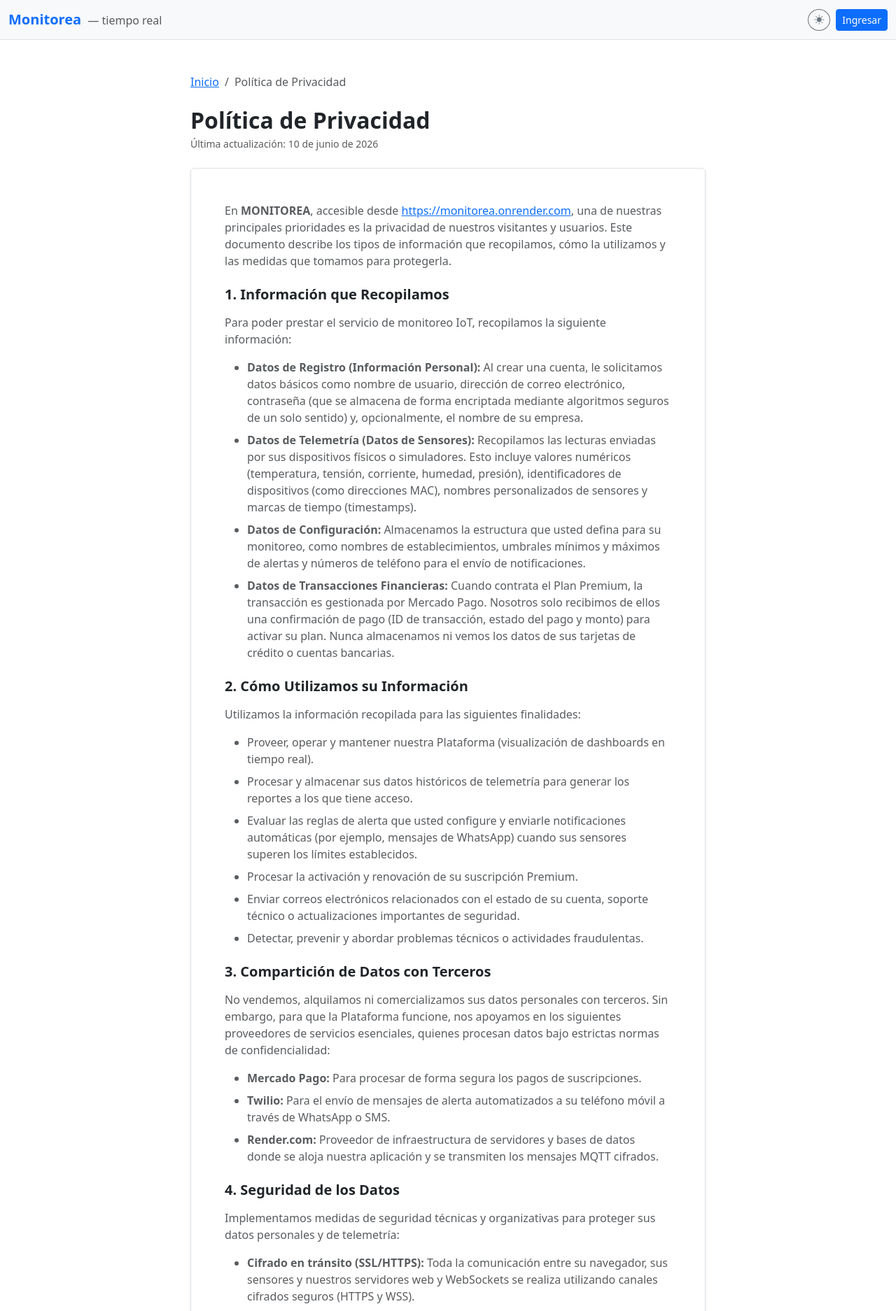
After one commit to Marianoigna/Monitorea, a Django app: page /privacidad/ in a window 1280 px wide. The commit adds this page. Shown: the top 1874 px of the page at 70% size. Run offline with Django 5.2, Linux system fonts and the light colour scheme.

Commit message:
Probando integración de Mercado Pago

```diff
--- /dev/null
+++ b/CORE/ACCOUNTS/templates/ACCOUNTS/privacidad.html
@@ -0,0 +1,102 @@
+{% extends 'base.html' %}
+
+{% block title %}Monitorea — Política de Privacidad{% endblock %}
+
+{% block content %}
+<div class="container py-5">
+  <div class="row justify-content-center">
+    <div class="col-12 col-lg-8">
+
+      <nav aria-label="breadcrumb" class="mb-4">
+        <ol class="breadcrumb">
+          <li class="breadcrumb-item"><a href="/">Inicio</a></li>
+          <li class="breadcrumb-item active" aria-current="page">Política de Privacidad</li>
+        </ol>
+      </nav>
+
+      <h1 class="h2 fw-bold mb-1">Política de Privacidad</h1>
+      <p class="text-body-secondary small mb-4">Última actualización: 10 de junio de 2026</p>
+
+      <div class="card border shadow-sm">
+        <div class="card-body p-4 p-lg-5">
+
+          <p class="text-body-secondary">
+            En <strong>MONITOREA</strong>, accesible desde <a href="https://monitorea.onrender.com" target="_blank" rel="noopener noreferrer">https://monitorea.onrender.com</a>, una de nuestras principales prioridades es la privacidad de nuestros visitantes y usuarios. Este documento describe los tipos de información que recopilamos, cómo la utilizamos y las medidas que tomamos para protegerla.
+          </p>
+
+          <h2 class="h5 fw-semibold mt-4 mb-3">1. Información que Recopilamos</h2>
+          <p class="text-body-secondary">Para poder prestar el servicio de monitoreo IoT, recopilamos la siguiente información:</p>
+          <ul class="text-body-secondary">
+            <li class="mb-2"><strong>Datos de Registro (Información Personal):</strong> Al crear una cuenta, le solicitamos datos básicos como nombre de usuario, dirección de correo electrónico, contraseña (que se almacena de forma encriptada mediante algoritmos seguros de un solo sentido) y, opcionalmente, el nombre de su empresa.</li>
+            <li class="mb-2"><strong>Datos de Telemetría (Datos de Sensores):</strong> Recopilamos las lecturas enviadas por sus dispositivos físicos o simuladores. Esto incluye valores numéricos (temperatura, tensión, corriente, humedad, presión), identificadores de dispositivos (como direcciones MAC), nombres personalizados de sensores y marcas de tiempo (timestamps).</li>
+            <li class="mb-2"><strong>Datos de Configuración:</strong> Almacenamos la estructura que usted defina para su monitoreo, como nombres de establecimientos, umbrales mínimos y máximos de alertas y números de teléfono para el envío de notificaciones.</li>
+            <li><strong>Datos de Transacciones Financieras:</strong> Cuando contrata el Plan Premium, la transacción es gestionada por Mercado Pago. Nosotros solo recibimos de ellos una confirmación de pago (ID de transacción, estado del pago y monto) para activar su plan. Nunca almacenamos ni vemos los datos de sus tarjetas de crédito o cuentas bancarias.</li>
+          </ul>
+
+          <h2 class="h5 fw-semibold mt-4 mb-3">2. Cómo Utilizamos su Información</h2>
+          <p class="text-body-secondary">Utilizamos la información recopilada para las siguientes finalidades:</p>
+          <ul class="text-body-secondary">
+            <li class="mb-2">Proveer, operar y mantener nuestra Plataforma (visualización de dashboards en tiempo real).</li>
+            <li class="mb-2">Procesar y almacenar sus datos históricos de telemetría para generar los reportes a los que tiene acceso.</li>
+            <li class="mb-2">Evaluar las reglas de alerta que usted configure y enviarle notificaciones automáticas (por ejemplo, mensajes de WhatsApp) cuando sus sensores superen los límites establecidos.</li>
+            <li class="mb-2">Procesar la activación y renovación de su suscripción Premium.</li>
+            <li class="mb-2">Enviar correos electrónicos relacionados con el estado de su cuenta, soporte técnico o actualizaciones importantes de seguridad.</li>
+            <li>Detectar, prevenir y abordar problemas técnicos o actividades fraudulentas.</li>
+          </ul>
+
+          <h2 class="h5 fw-semibold mt-4 mb-3">3. Compartición de Datos con Terceros</h2>
+          <p class="text-body-secondary">No vendemos, alquilamos ni comercializamos sus datos personales con terceros. Sin embargo, para que la Plataforma funcione, nos apoyamos en los siguientes proveedores de servicios esenciales, quienes procesan datos bajo estrictas normas de confidencialidad:</p>
+          <ul class="text-body-secondary">
+            <li class="mb-2"><strong>Mercado Pago:</strong> Para procesar de forma segura los pagos de suscripciones.</li>
+            <li class="mb-2"><strong>Twilio:</strong> Para el envío de mensajes de alerta automatizados a su teléfono móvil a través de WhatsApp o SMS.</li>
+            <li><strong>Render.com:</strong> Proveedor de infraestructura de servidores y bases de datos donde se aloja nuestra aplicación y se transmiten los mensajes MQTT cifrados.</li>
+          </ul>
+
+          <h2 class="h5 fw-semibold mt-4 mb-3">4. Seguridad de los Datos</h2>
+          <p class="text-body-secondary">Implementamos medidas de seguridad técnicas y organizativas para proteger sus datos personales y de telemetría:</p>
+          <ul class="text-body-secondary">
+            <li class="mb-2"><strong>Cifrado en tránsito (SSL/HTTPS):</strong> Toda la comunicación entre su navegador, sus sensores y nuestros servidores web y WebSockets se realiza utilizando canales cifrados seguros (HTTPS y WSS).</li>
+            <li><strong>Aislamiento Multiusuario:</strong> El sistema está diseñado para que los datos de sus dispositivos solo sean accesibles por las credenciales de su cuenta de usuario autorizada.</li>
+          </ul>
+          <p class="text-body-secondary">Sin embargo, tenga en cuenta que ningún método de transmisión por Internet o método de almacenamiento electrónico es 100% seguro, por lo que no podemos garantizar una seguridad absoluta.</p>
+
+          <h2 class="h5 fw-semibold mt-4 mb-3">5. Sus Derechos de Privacidad (Derechos ARCO)</h2>
+          <p class="text-body-secondary">Usted tiene derecho a:</p>
+          <ul class="text-body-secondary">
+            <li class="mb-2"><strong>Acceder</strong> a los datos personales y de telemetría que tenemos almacenados sobre usted.</li>
+            <li class="mb-2"><strong>Rectificar</strong> cualquier información inexacta o incompleta desde su perfil de usuario.</li>
+            <li><strong>Solicitar la eliminación</strong> de su cuenta y de todos los datos históricos asociados a sus sensores. Puede ejercer este derecho enviando una solicitud a nuestro correo de contacto.</li>
+          </ul>
+
+          <h2 class="h5 fw-semibold mt-4 mb-3">6. Retención de Datos</h2>
+          <p class="text-body-secondary">
+            Conservaremos sus datos personales y lecturas de telemetría únicamente durante el tiempo que sea necesario para cumplir con los fines establecidos en esta Política de Privacidad, o hasta que usted solicite la eliminación de su cuenta.
+          </p>
+
+          <h2 class="h5 fw-semibold mt-4 mb-3">7. Cambios en esta Política de Privacidad</h2>
+          <p class="text-body-secondary">
+            Es posible que actualicemos nuestra Política de Privacidad periódicamente. Le recomendamos revisar esta página de forma regular para estar al tanto de cualquier cambio. Los cambios entrarán en vigor inmediatamente después de su publicación en esta página.
+          </p>
+
+          <h2 class="h5 fw-semibold mt-4 mb-3">8. Contacto</h2>
+          <p class="text-body-secondary">
+            Si tiene alguna pregunta o sugerencia sobre nuestra Política de Privacidad, no dude en contactarnos en:
+            <a href="mailto:soporte@monitorea.com">soporte@monitorea.com</a>.
+          </p>
+
+        </div>
+      </div>
+
+      <div class="mt-4 d-flex gap-3">
+        <a href="{% url 'terminos' %}" class="btn btn-outline-secondary btn-sm">
+          <i class="bi bi-file-text me-1"></i>Términos y Condiciones
+        </a>
+        <a href="/" class="btn btn-outline-secondary btn-sm">
+          <i class="bi bi-arrow-left me-1"></i>Volver al inicio
+        </a>
+      </div>
+
+    </div>
+  </div>
+</div>
+{% endblock %}
--- a/CORE/ACCOUNTS/views.py
+++ b/CORE/ACCOUNTS/views.py
@@ -61,3 +61,11 @@ def set_theme(request):
     except (json.JSONDecodeError, KeyError):
         pass
     return JsonResponse({'status': 'error'}, status=400)
+
+
+def terminos_view(request):
+    return render(request, 'ACCOUNTS/terminos.html')
+
+
+def privacidad_view(request):
+    return render(request, 'ACCOUNTS/privacidad.html')
--- a/CORE/DASHBOARD/templates/DASHBOARD/landing.html
+++ b/CORE/DASHBOARD/templates/DASHBOARD/landing.html
@@ -87,7 +87,10 @@
 
 {# ── Footer ── #}
 <footer class="border-top py-3 text-center text-body-secondary small">
-  &copy; 2026 Monitorea
+  &copy; 2026 Monitorea &mdash;
+  <a href="{% url 'terminos' %}" class="text-body-secondary text-decoration-none ms-2">Términos y Condiciones</a>
+  <span class="mx-1">&middot;</span>
+  <a href="{% url 'privacidad' %}" class="text-body-secondary text-decoration-none">Política de Privacidad</a>
 </footer>
 
 {% endblock %}
--- a/CORE/DASHBOARD/templates/base.html
+++ b/CORE/DASHBOARD/templates/base.html
@@ -241,6 +241,14 @@
     });
   </script>
 
+  {# ── Footer legal ── #}
+  <footer class="border-top py-3 mt-4 text-center text-body-secondary small">
+    &copy; 2026 Monitorea &mdash;
+    <a href="{% url 'terminos' %}" class="text-body-secondary text-decoration-none ms-2">Términos y Condiciones</a>
+    <span class="mx-1">&middot;</span>
+    <a href="{% url 'privacidad' %}" class="text-body-secondary text-decoration-none">Política de Privacidad</a>
+  </footer>
+
   {% block extra_js %}{% endblock %}
 </body>
 </html>
--- a/CORE/MONITOREA/urls.py
+++ b/CORE/MONITOREA/urls.py
@@ -16,6 +16,7 @@ Including another URLconf
 """
 from django.contrib import admin
 from django.urls import path, include
+from ACCOUNTS.views import terminos_view, privacidad_view
 
 urlpatterns = [
     path('admin/', admin.site.urls),
@@ -24,4 +25,6 @@ urlpatterns = [
     path('', include('DASHBOARD.urls')),
     path('reportes/', include('REPORTES.urls')),
     path('alertas/', include('ALERTAS.urls')),
+    path('terminos/', terminos_view, name='terminos'),
+    path('privacidad/', privacidad_view, name='privacidad'),
 ]
```
Also changed, not shown: CORE/ACCOUNTS/templates/ACCOUNTS/register.html (+13 -0 lines), CORE/ACCOUNTS/templates/ACCOUNTS/terminos.html (added, +96 -0 lines).
